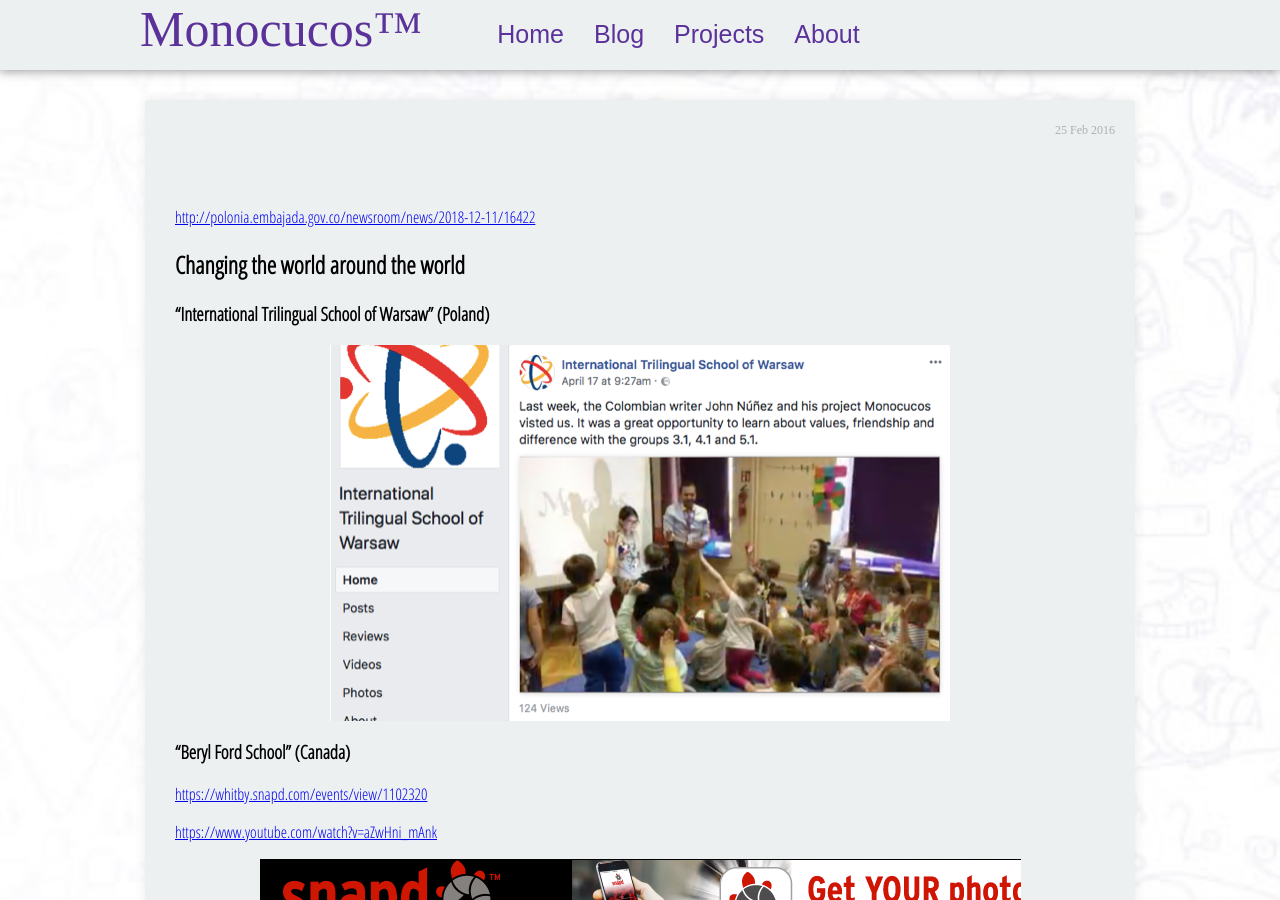
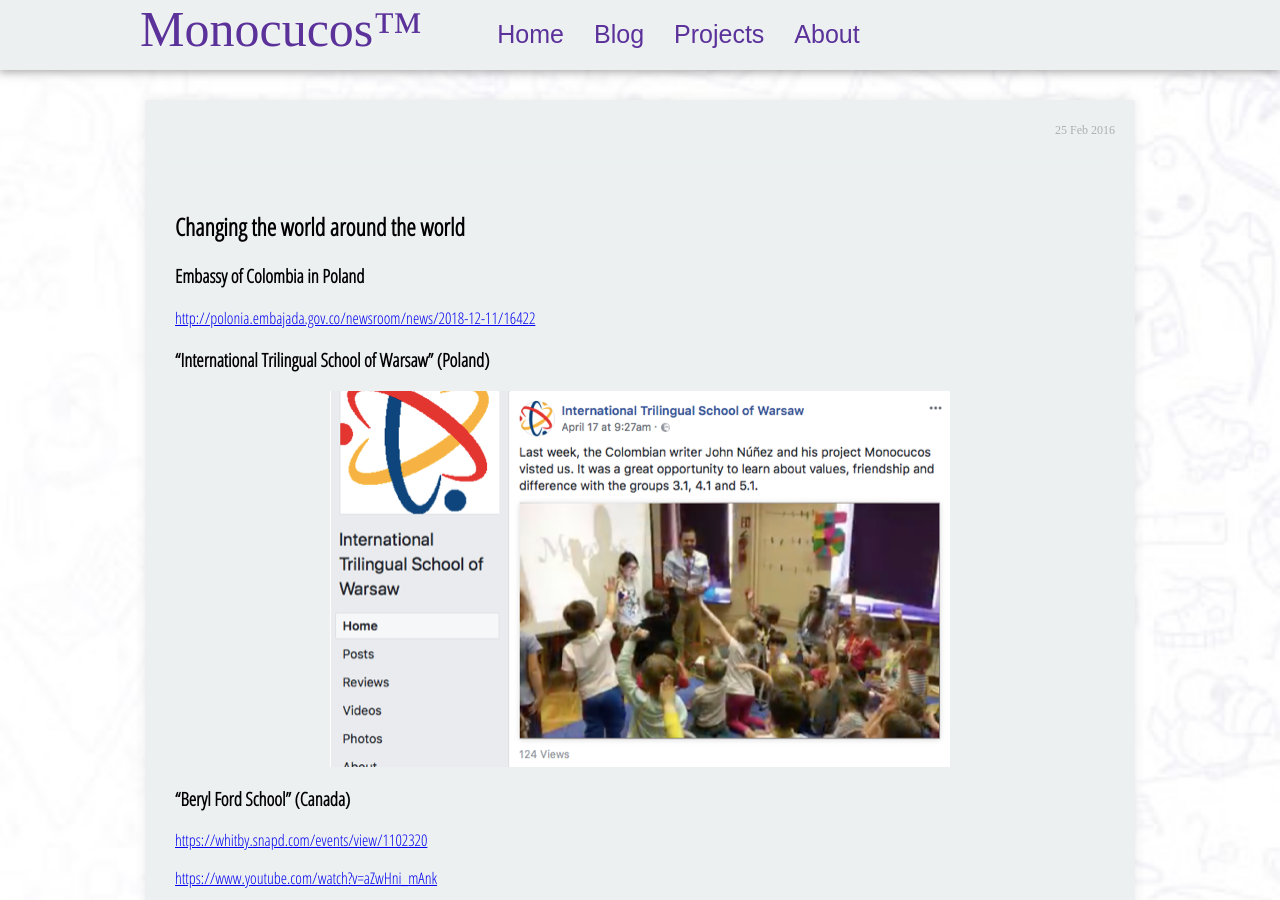
Before and after one commit to MonocucosTM/Monocucos, a Jekyll site: the page built from _posts/2018-12-01-Press.md, in a window 1280 px wide and 900 px high. Built offline with Jekyll 4.4.1, drawn with Linux system fonts in a browser that asks for light colours; nearby versions of some CDN libraries; some web fonts are replaced.

Commit message:
Update 2018-12-01-Press.md

```diff
--- a/_posts/2018-12-01-Press.md
+++ b/_posts/2018-12-01-Press.md
@@ -13,10 +13,11 @@ tag:
 - jekyll
 ---
 
+## Changing the world around the world
+
+### Embassy of Colombia in Poland
 <http://polonia.embajada.gov.co/newsroom/news/2018-12-11/16422>
 
-
-## Changing the world around the world
 
 
 ### "International Trilingual School of Warsaw" (Poland)
```
